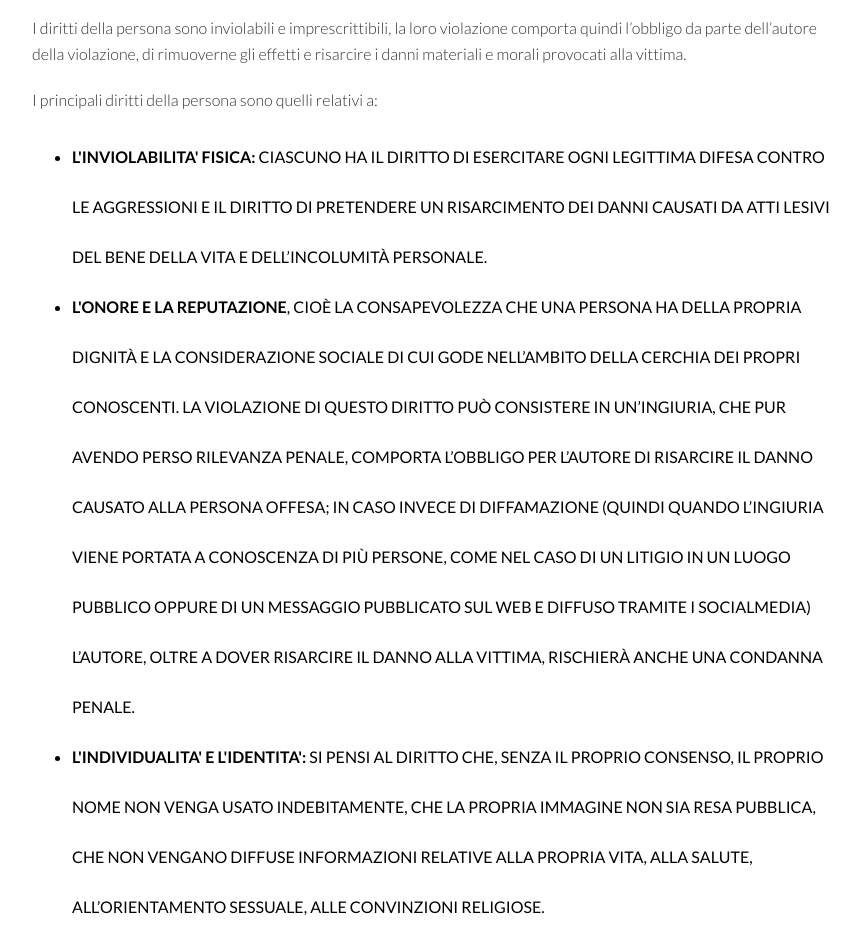
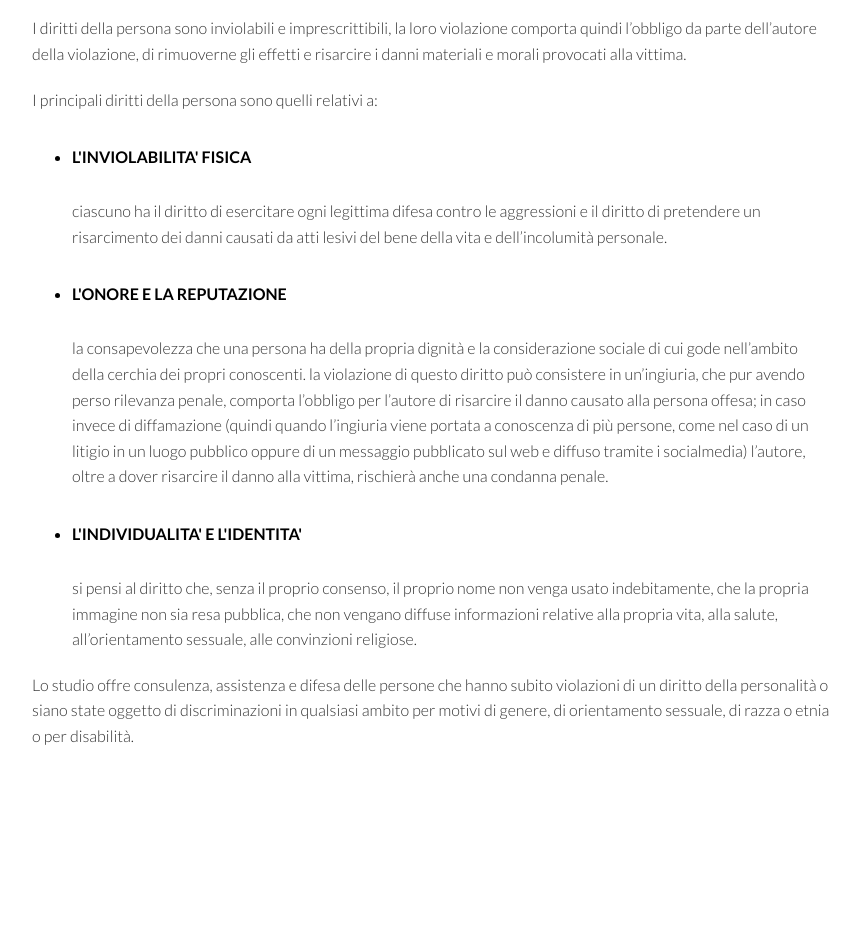
Before and after one commit to FrancescaBambozzi/Avvocato-Roberta-Dardani, a plain HTML site: page service2.html in a window 1280 px wide. Shown: the part 340-1275 px from the top of the page, without its empty margins (208-1068 px from the left). Drawn offline with nearby package versions, Linux system fonts and the light colour scheme; a web font is replaced by a local one.

Commit message:
adjust services

```diff
--- a/service2.html
+++ b/service2.html
@@ -45,7 +45,7 @@
         <section id="service">
             <h2>Diritto Della Persona</h2>
             <div class="service-content">
-               <!--  <img src="imgs/hands.png" alt="Placeholder Image"> -->
+                <!--  <img src="imgs/hands.png" alt="Placeholder Image"> -->
                 <p>
                     I diritti della persona sono inviolabili e imprescrittibili, la loro violazione comporta quindi
                     l’obbligo da parte dell’autore della violazione, di rimuoverne gli effetti e risarcire i danni
@@ -53,21 +53,31 @@
                 </p>
                 <p>I principali diritti della persona sono quelli relativi a: <br>
                 <ul class="service-points">
-                    <li><b>L'INVIOLABILITA' FISICA:</b> ciascuno ha il diritto di esercitare ogni legittima difesa contro le
-                        aggressioni e il diritto di pretendere un risarcimento dei danni causati da atti lesivi del bene
-                        della vita e dell’incolumità personale.</li>
-                    <li><b>L'ONORE E LA REPUTAZIONE</b>, cioè la consapevolezza che una persona ha della propria dignità e la
-                        considerazione sociale di cui gode nell’ambito della cerchia dei propri conoscenti. La
-                        violazione di questo diritto può consistere in un’ingiuria, che pur avendo perso rilevanza
-                        penale, comporta l’obbligo per l’autore di risarcire il danno causato alla persona offesa; in
-                        caso invece di diffamazione (quindi quando l’ingiuria viene portata a conoscenza di più persone,
-                        come nel caso di un litigio in un luogo pubblico oppure di un messaggio pubblicato sul web e
-                        diffuso tramite i socialmedia) l’autore, oltre a dover risarcire il danno alla vittima,
-                        rischierà anche una condanna penale.</li>
-                    <li><b>L'INDIVIDUALITA' E L'IDENTITA':</b> si pensi al diritto che, senza il proprio consenso, il proprio
+                    <li><b>L'INVIOLABILITA' FISICA</b>
+                        <p class="service-description">ciascuno ha il diritto di esercitare ogni legittima difesa contro
+                            le
+                            aggressioni e il diritto di pretendere un risarcimento dei danni causati da atti lesivi del
+                            bene
+                            della vita e dell’incolumità personale.</p>
+                    </li>
+                    <li><b>L'ONORE E LA REPUTAZIONE</b>
+                        <p class="service-description">la consapevolezza che una persona ha della propria dignità e la
+                            considerazione sociale di cui gode nell’ambito della cerchia dei propri conoscenti. La
+                            violazione di questo diritto può consistere in un’ingiuria, che pur avendo perso rilevanza
+                            penale, comporta l’obbligo per l’autore di risarcire il danno causato alla persona offesa;
+                            in
+                            caso invece di diffamazione (quindi quando l’ingiuria viene portata a conoscenza di più
+                            persone,
+                            come nel caso di un litigio in un luogo pubblico oppure di un messaggio pubblicato sul web e
+                            diffuso tramite i socialmedia) l’autore, oltre a dover risarcire il danno alla vittima,
+                            rischierà anche una condanna penale.</p>
+                    </li>
+                    <li><b>L'INDIVIDUALITA' E L'IDENTITA'</b>
+                        <p class="service-description">si pensi al diritto che, senza il proprio consenso, il
+                        proprio
                         nome non venga usato indebitamente, che la propria immagine non sia resa pubblica, che non
                         vengano diffuse informazioni relative alla propria vita, alla salute, all’orientamento sessuale,
-                        alle convinzioni religiose.
+                        alle convinzioni religiose.</p>
                     </li>
                 </ul>
                 </p>
--- a/styles.css
+++ b/styles.css
@@ -97,6 +97,11 @@ nav ul li:hover .dropdown {
     text-transform: capitalize;
 }
 
+.service-description {
+    text-transform: lowercase;
+    font-weight: 300;
+}
+
 main {
     /* padding: 20px; */
     padding-top: 140px;
@@ -131,6 +136,7 @@ footer {
     flex-direction: column;
     align-items: center;
     justify-content: center;
+    width: 100%;
 }
 
 #home::before {
@@ -371,7 +377,7 @@ footer {
 
 .service-content img {
     width: 100%;
-    height: 350px;
+    height: 380px;
     border-radius: 8px;
     margin-bottom: 20px;
 }
```
Also changed, not shown: service3.html (+1 -1 lines), service6.html (+1 -1 lines).
